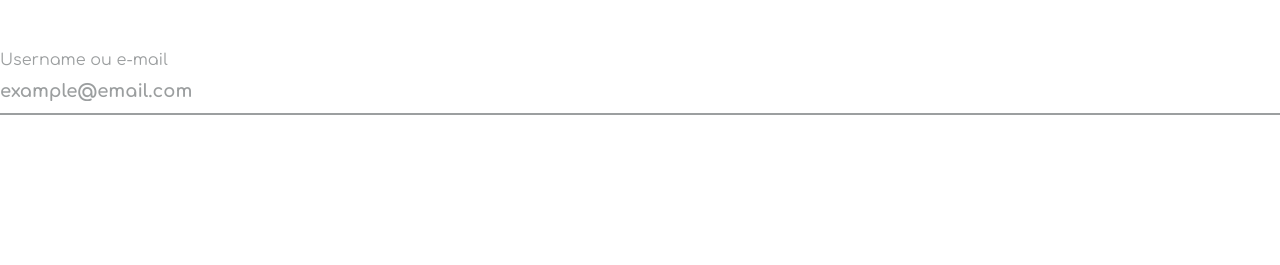
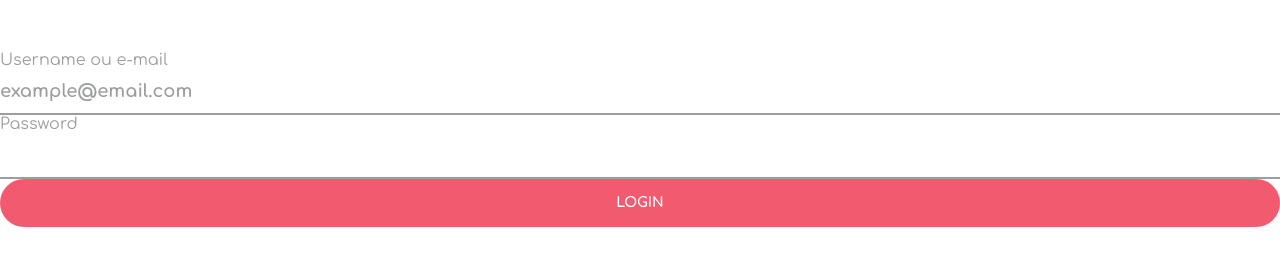
Before and after one commit to RafaelPiedade/jogo-da-memoria, a website: page index.html in a window 1280 px wide. Shown: the part 415-680 px from the top of the page. Drawn offline with Linux system fonts and the light colour scheme.

Commit message:
:construction: Desafios aula 41

```diff
--- a/index.html
+++ b/index.html
@@ -30,6 +30,7 @@
     <script src="src/components/form-login/index.js"></script>
     <script src="src/objects/label-collabcode/index.js"></script>
     <script src="src/objects/input-collabcode/index.js"></script>
+    <script src="src/objects/button-form/index.js"></script>
     <script src="src/pages/signup/index.js"></script>
   </body>
 </html>
--- /dev/null
+++ b/src/objects/button-form/index.js
@@ -0,0 +1,30 @@
+const buttonForm = (() => {
+  const module = {};
+
+  module._style = () => {
+    const $head = document.querySelector("head");
+    const $style = document.createElement("style");
+
+    $style.textContent = `
+    .button-form{
+        background-color:#f25a70;
+        color:#fff;
+        font-size: 14px;
+        text-transform: uppercase;
+        width:100%;
+        height:48px;
+        border-radius: 24px;
+        font-weight: bold;
+    }`;
+
+    $head.insertBefore($style, null);
+  };
+
+  module.render = content => {
+    module._style();
+    return `<button class="button-form">${content}</button>`;
+  };
+  return {
+    render: module.render
+  };
+})();
--- a/src/pages/signup/index.js
+++ b/src/pages/signup/index.js
@@ -12,9 +12,17 @@
   const $labelCollabcode = labelCollabcode.render("Username ou e-mail")
   const $inputCollabcode = inputCollabcode.render("example@email.com", "email")
 
+  const $labelCollabcode2 = labelCollabcode.render("Password")
+  const $inputCollabcode2 = inputCollabcode.render("", "password")
+
+  const $buttonFrom = buttonForm.render("login")
+
   $root.insertAdjacentHTML("beforeend", $loginButton);
   $root.insertAdjacentHTML("beforeend", $signupButton);
   $root.insertAdjacentHTML("beforeend", $logoWrapper);
   $root.insertAdjacentHTML("beforeend",$labelCollabcode)
   $root.insertAdjacentHTML("beforeend",$inputCollabcode)
+  $root.insertAdjacentHTML("beforeend",$labelCollabcode2)
+  $root.insertAdjacentHTML("beforeend",$inputCollabcode2)
+  $root.insertAdjacentHTML("beforeend",$buttonFrom)
 })();
```
Also changed, not shown: package.json (added, +27 -0 lines), testeFunction.js (+62 -9 lines), 2 other files.
